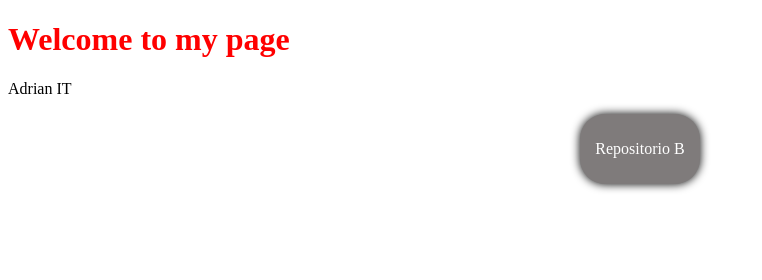
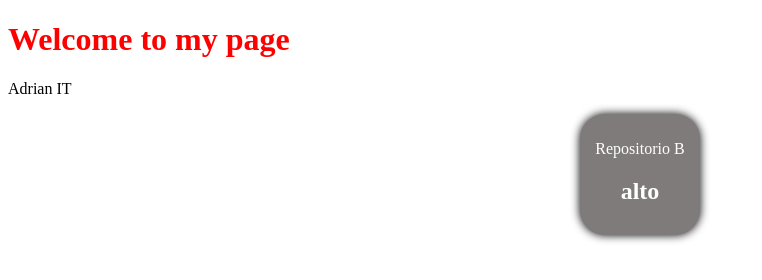
Before and after one commit to Merino8985/DAWRepositorioA, a plain HTML site: page index.html in a window 1280 px wide. Shown: the whole page, without its empty margins (0-762 px from the left). Drawn offline with Linux system fonts and the light colour scheme.

Commit message:
añadido h2

```diff
--- a/index.html
+++ b/index.html
@@ -13,6 +13,7 @@
     <p>Adrian IT</p>
     <footer>
         <p>Repositorio B</p>
+        <h2>alto</h2>
 
     </footer>
 </body>
```
